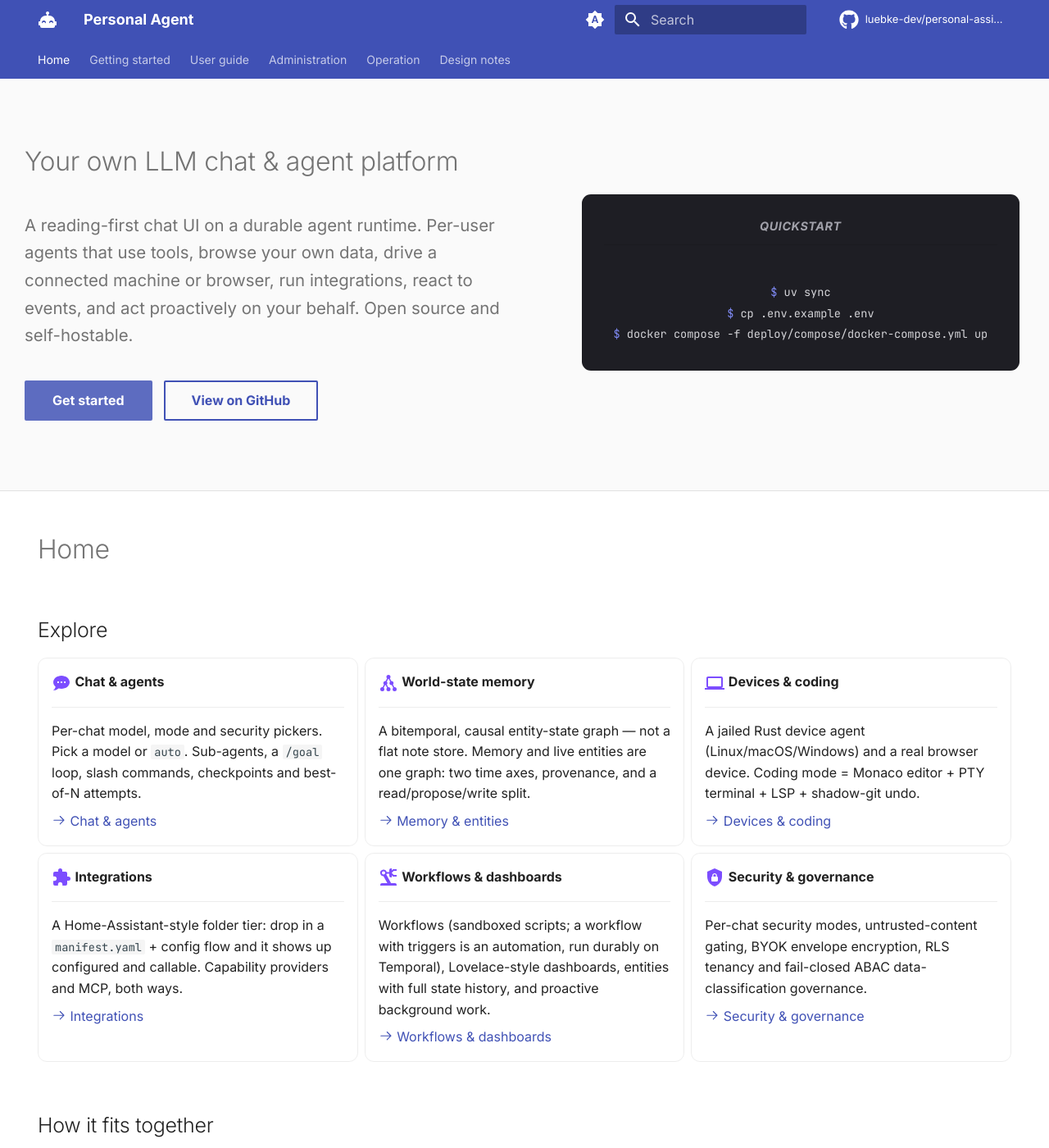
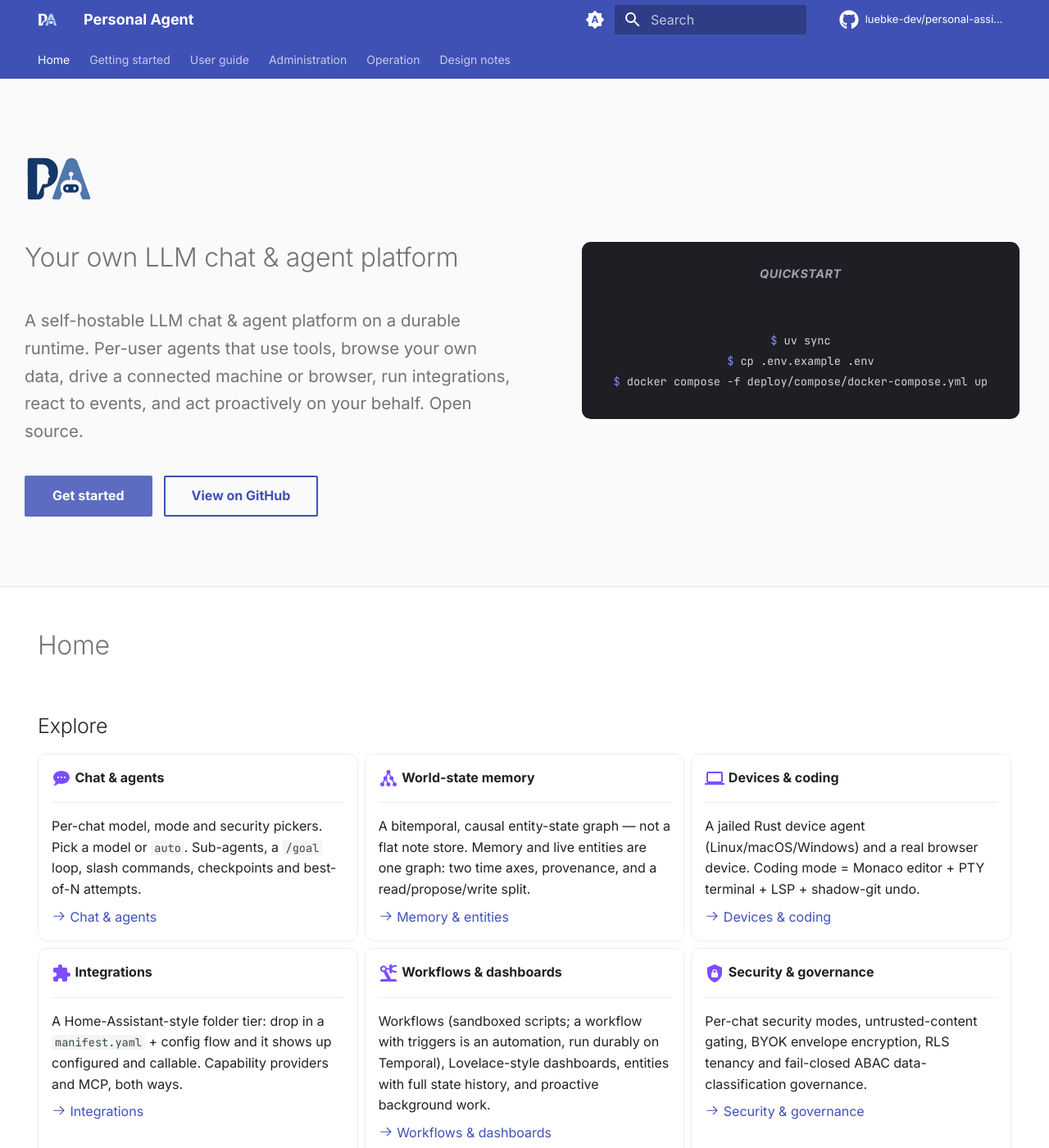
Before and after one commit to personal-agent-org/docs, an MkDocs documentation site: the page built from docs/index.md, in a window 1280 px wide and 1400 px high. Shown: the whole window at 82% size. Built offline with MkDocs 1.6.1 and Material for MkDocs 9.7.7, drawn with Linux system fonts in a browser that asks for light colours; comment, search, counter and statistics services are not loaded.

Commit message:
docs(brand): show the PA monogram in the README and the docs
- README: theme-adaptive PA monogram at the top (<picture> light/dark).
- docs (MkDocs Material): header logo (assets/logo-header.svg, light on the
  indigo/black header) replacing the generic material/robot-happy icon; PA
  monogram in the home hero (theme-adaptive); favicon switched to the PA mark.
- new brand assets docs/assets/{mark,mark-dark,logo-header}.svg (recoloured from
  apps/web/src/assets/personal-agent-mark.svg for light/dark/header backgrounds).
- also dropped the rejected "reading-first chat UI" phrasing from the home hero.

Co-Authored-By: Claude Opus 4.8 (1M context) <noreply@anthropic.com>
Claude-Session: https://claude.ai/code/session_016X7DGEuZMjFCbU6wALMU6Z

```diff
--- a/docs/assets/stylesheets/extra.css
+++ b/docs/assets/stylesheets/extra.css
@@ -44,6 +44,15 @@
   grid-template-columns: 1.05fr 0.95fr;
   gap: 3.5rem;
   align-items: center;
+}
+
+.pa-hero__logo {
+  display: block;
+  margin: 0 0 1.25rem;
+}
+.pa-hero__logo img {
+  width: 84px;
+  height: 84px;
 }
 
 .pa-hero__title {
--- a/mkdocs.yml
+++ b/mkdocs.yml
@@ -17,8 +17,8 @@ theme:
   name: material
   language: en
   custom_dir: overrides
+  logo: assets/logo-header.svg
   icon:
-    logo: material/robot-happy
     repo: fontawesome/brands/github
   favicon: assets/favicon.svg
   font:
--- a/overrides/home.html
+++ b/overrides/home.html
@@ -13,14 +13,18 @@
       <div class="pa-hero__inner">
 
         <div class="pa-hero__content">
+          <picture class="pa-hero__logo" markdown="0">
+            <source media="(prefers-color-scheme: dark)" srcset="{{ 'assets/mark-dark.svg' | url }}">
+            <img src="{{ 'assets/mark.svg' | url }}" alt="Personal Agent" width="84" height="84">
+          </picture>
           <h1 class="pa-hero__title">
             Your own LLM chat &amp; agent platform
           </h1>
           <p class="pa-hero__subtitle">
-            A reading-first chat UI on a durable agent runtime. Per-user agents that use
-            tools, browse your own data, drive a connected machine or browser, run
+            A self-hostable LLM chat &amp; agent platform on a durable runtime. Per-user agents
+            that use tools, browse your own data, drive a connected machine or browser, run
             integrations, react to events, and act proactively on your behalf. Open
-            source and self-hostable.
+            source.
           </p>
           <div class="pa-hero__actions">
             <a href="{{ 'getting-started/' | url }}" class="md-button md-button--primary">
```
Also changed, not shown: docs/assets/favicon.svg, docs/assets/logo-header.svg (added), docs/assets/mark-dark.svg (added), docs/assets/mark.svg (added).
